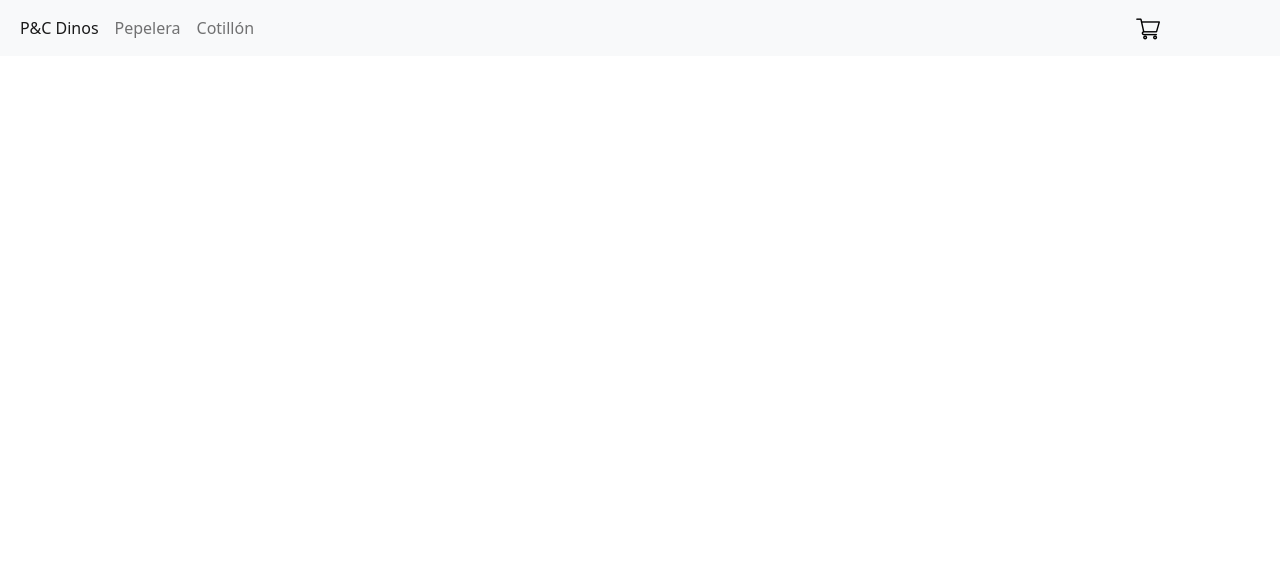
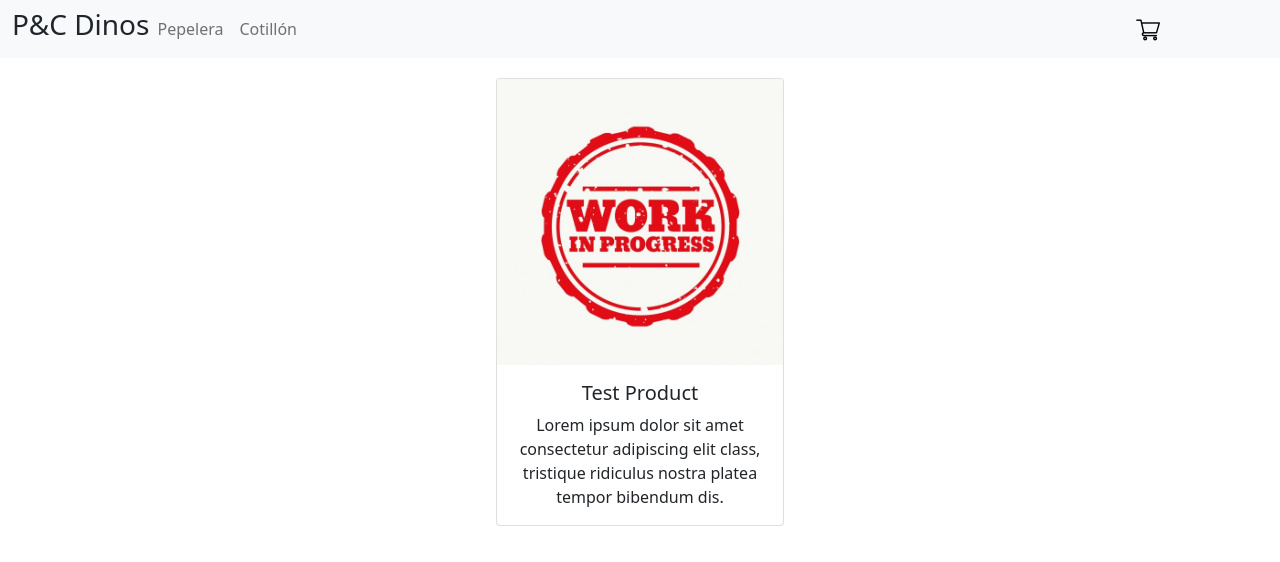
Before and after one commit to ilianaJofre/ecommerce-react, a React (Create React App) app: page / in a window 1280 px wide. Shown: the top 562 px of the page. Built offline with nearby package versions, Linux system fonts and the light colour scheme.

Commit message:
Subo componente ItemListContainer

```diff
--- a/src/App.js
+++ b/src/App.js
@@ -1,11 +1,13 @@
 import './App.css';
 import 'bootstrap/dist/css/bootstrap.min.css';
-import {NavBar} from './components/NavBar.jsx'
+import {NavBar} from './components/NavBar.jsx';
+import {ItemListContainers} from './containers/ItemListContainers.jsx';
 
 function App() {
   return (
-    <div className="App">
+    <div className='App'>
       <NavBar />
+      <ItemListContainers />
     </div>
   );
 }
--- a/src/components/NavBar.jsx
+++ b/src/components/NavBar.jsx
@@ -3,10 +3,9 @@ export const NavBar = () => {
     return (
       <nav className="navbar navbar-expand-lg navbar-light bg-light">
         <div className="container-fluid">
+        <h3>P&C Dinos</h3>
           <div className="collapse navbar-collapse" id="navbarNavDropdown">
             <ul className="navbar-nav">
-              <li className="nav-item nav-link active">P&C Dinos
-              </li>
               <li className="nav-item">
                 <a className="nav-link" href="#">Pepelera</a>
               </li>
--- a/src/containers/HomeContainers.jsx
+++ /dev/null
@@ -1,3 +0,0 @@
-export const HomeContainers = () => {
-
-}
--- /dev/null
+++ b/src/containers/ItemListContainers.jsx
@@ -0,0 +1,15 @@
+const divStyle = {
+    width: '18rem',
+    margin: '20px auto'
+}
+export const ItemListContainers = () => {
+    return (
+        <div className='card' style={divStyle}>
+            <img src= '/images/wip.jpg' className='card-img-top' alt='Produc image'/>
+            <div className='card-body'>
+                <h5 className='card-title'>Test Product</h5>
+                <p className='card-text'>Lorem ipsum dolor sit amet consectetur adipiscing elit class, tristique ridiculus nostra platea tempor bibendum dis.</p>
+            </div>
+        </div>
+    );
+}
```
Also changed, not shown: public/images/wip.jpg (added).
